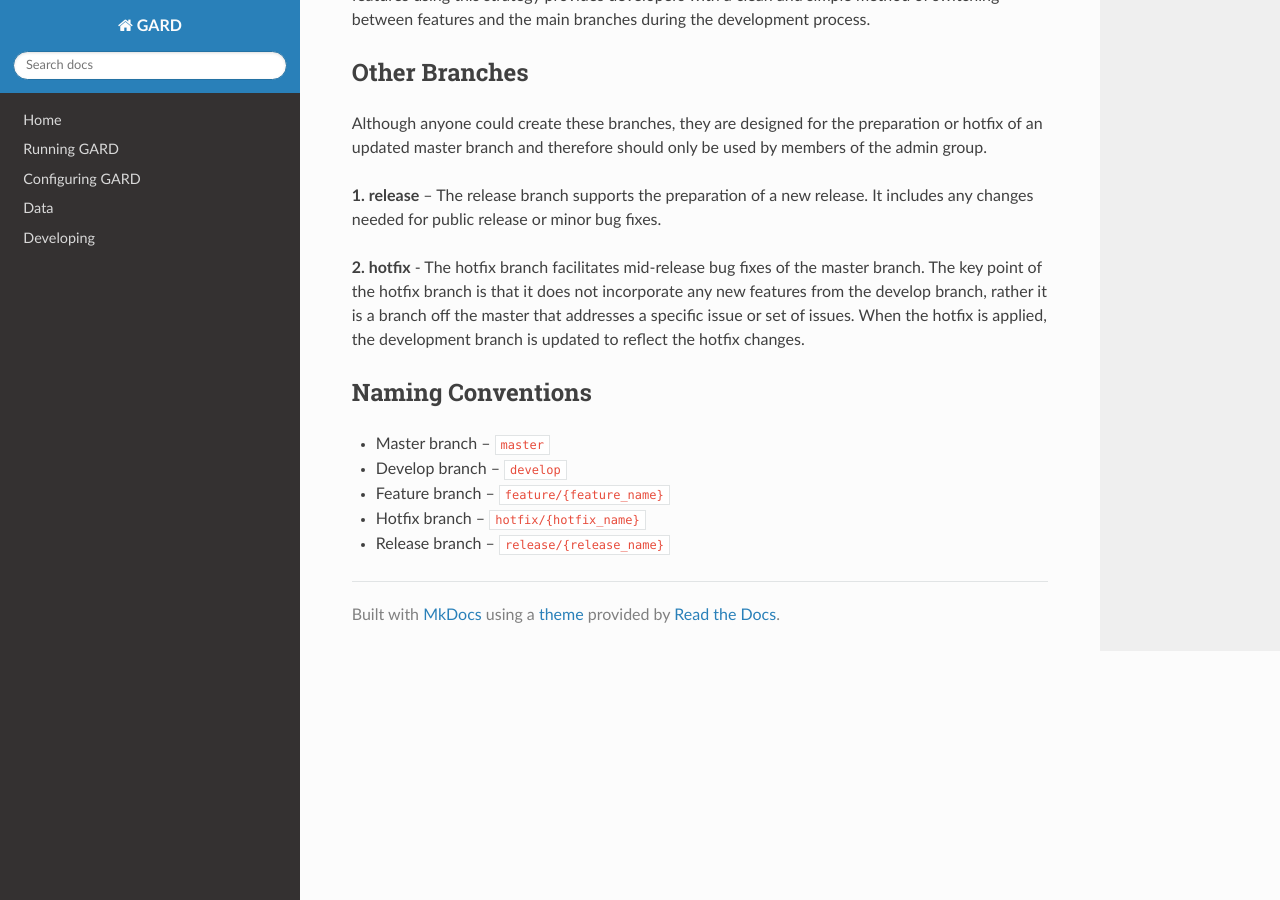
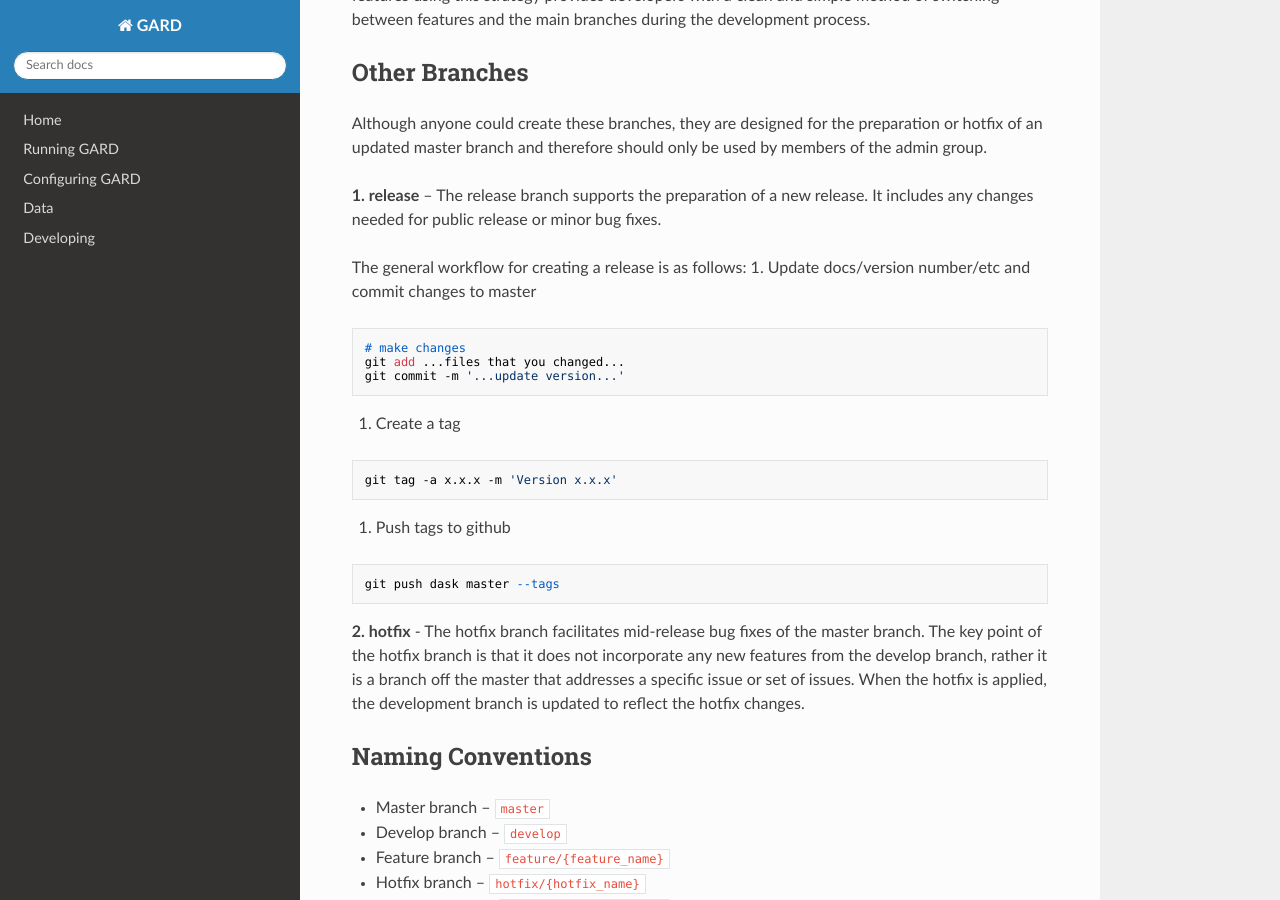
Before and after one commit to NCAR/GARD, an MkDocs documentation site: the page built from docs/Development/git-workflow.md, in a window 1280 px wide and 900 px high, scrolled down 1128 px. Built offline with MkDocs 1.6.1, drawn with Linux system fonts in a browser that asks for light colours; nearby versions of some CDN libraries; old or Windows-style settings are respelled for this version of MkDocs.

Commit message:
update to address review comments
typos, poor comments addressed
added the git commands to tag releases

````diff
--- a/docs/Development/git-workflow.md
+++ b/docs/Development/git-workflow.md
@@ -19,6 +19,22 @@
 
 **1. release** – The release branch supports the preparation of a new release. It includes any changes needed for public release or minor bug fixes.
 
+The general workflow for creating a release is as follows:
+1. Update docs/version number/etc and commit changes to master
+```
+# make changes
+git add ...files that you changed...
+git commit -m '...update version...'
+```
+1. Create a tag
+```
+git tag -a x.x.x -m 'Version x.x.x'
+```
+1. Push tags to github
+```
+git push dask master --tags
+```
+
 **2. hotfix** -  The hotfix branch facilitates mid-release bug fixes of the master branch. The key point of the hotfix branch is that it does not incorporate any new features from the develop branch, rather it is a branch off the master that addresses a specific issue or set of issues. When the hotfix is applied, the development branch is updated to reflect the hotfix changes.
 
 ## Naming Conventions
````
Also changed, not shown: docs/Datasets/data.md (+1 -1 lines), docs/config.md (+1 -1 lines), 2 other files.
